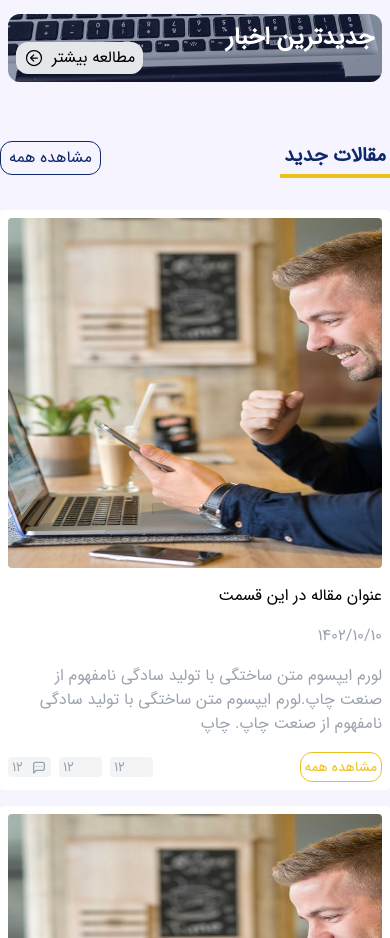
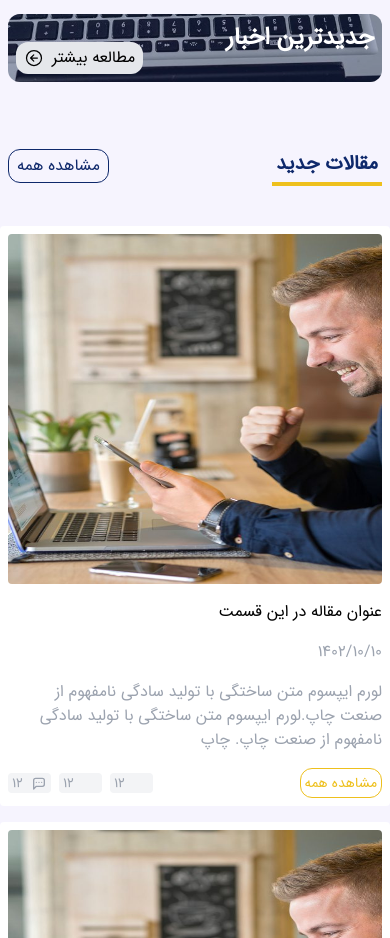
Before and after one commit to Niloofar-Palvaneh/sepand, a Next.js app: page / in a window 390 px wide. Shown: the part 4381-5319 px from the top of the page. Built offline with nearby package versions, Linux system fonts and the light colour scheme; some icons are missing.

Commit message:
clean ui (padding in mobile size)

```diff
--- a/src/components/globals/Navbar.jsx
+++ b/src/components/globals/Navbar.jsx
@@ -69,7 +69,7 @@ export default function Navbar() {
                 </div>
             </div>
             <div className="w-full overflow-hidden ">
-                <div className={`w-1/2 h-screen bg-white fixed top-0  transition-all z-50 duration-1000 ${isShowMobileMenu ? "right-0" : "right-[5900px]"}`}>
+                <div className={`w-3/4 h-screen bg-white fixed top-0  transition-all z-50 duration-1000 ${isShowMobileMenu ? "right-0" : "right-[5900px]"}`}>
                     <div className="flex items-center justify-between p-2 border-b mb-8 pb-2">
                         <IoMdClose onClick={() => setIsShowMobileMenu(!isShowMobileMenu)} className="text-3xl text-gray-700" />
                         <Image src={"/imgs/logo.png"} width={120} height={120} alt="logo" />
--- a/src/components/ui/Title.jsx
+++ b/src/components/ui/Title.jsx
@@ -3,7 +3,7 @@ import Link from "next/link";
 export default function Title({ title, href }) {
     return (
         <>
-            <div className="flex items-center justify-between">
+            <div className="flex items-center justify-between p-2">
                 <Link href={href} className="border border-Bsepa-300 text-Bsepa-300 bg-transparent transition-all hover:bg-Bsepa-300 hover:text-white rounded-xl px-2 py-1">
                     مشاهده همه
                 </Link>
--- a/src/pages/contact/index.jsx
+++ b/src/pages/contact/index.jsx
@@ -5,7 +5,7 @@ import Image from "next/image";
 export default function Contact() {
     return (
         <>
-            <div className="flex items-center justify-center mt-12">
+            <div className="flex items-center justify-center mt-12 p-2">
                 <div className="w-[80%] sm:w-[98%] md:w-[95%]">
                     <div className="grid grid-cols-2 gap-8 sm:grid-cols-1">
                         <div className="bg-Bsepa-200 text-Bsepa-300 rounded-xl flex items-center justify-between p-4">
```
